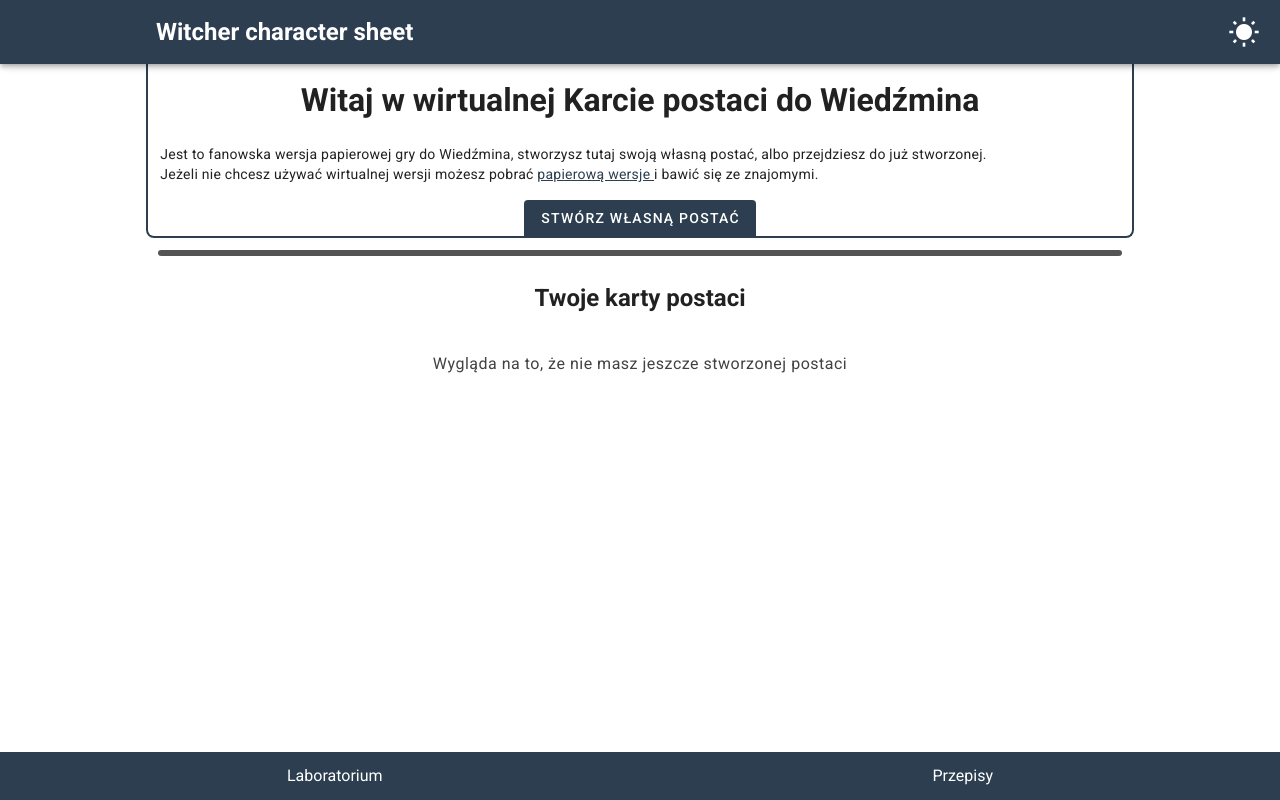
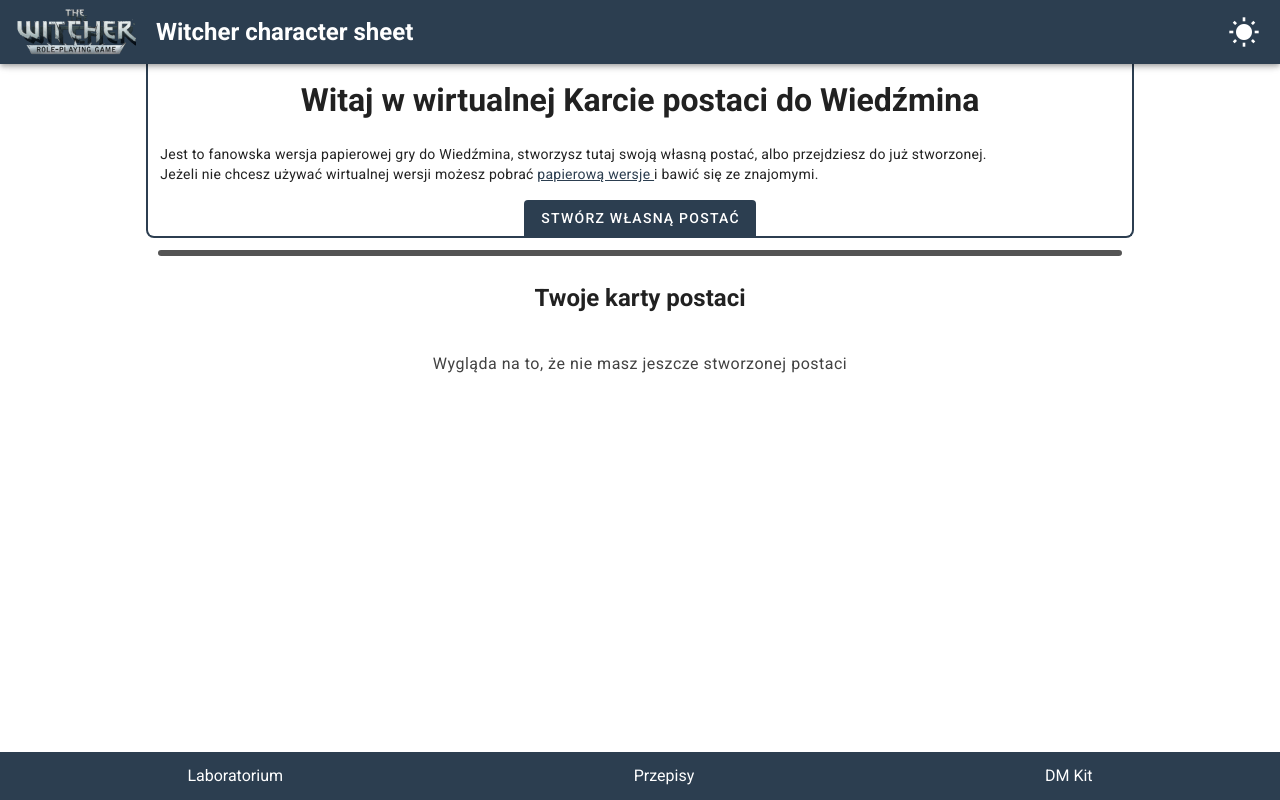
Before and after one commit to DzordzoMen/witcher-character-sheet, a Vue app: page / in a window 1280 px wide. Built offline with nearby package versions, Linux system fonts and the light colour scheme.

Commit message:
added router link to dm kit in footer

```diff
--- a/src/components/TheFooter.vue
+++ b/src/components/TheFooter.vue
@@ -5,6 +5,9 @@
     </router-link>
     <router-link :to="{ name: 'GuestRecipeInfo' }" class="footer-item">
       Przepisy
+    </router-link>
+    <router-link :to="{ name: 'DMKit' }" class="footer-item">
+      DM Kit
     </router-link>
     <div
       class="footer-item"
```
